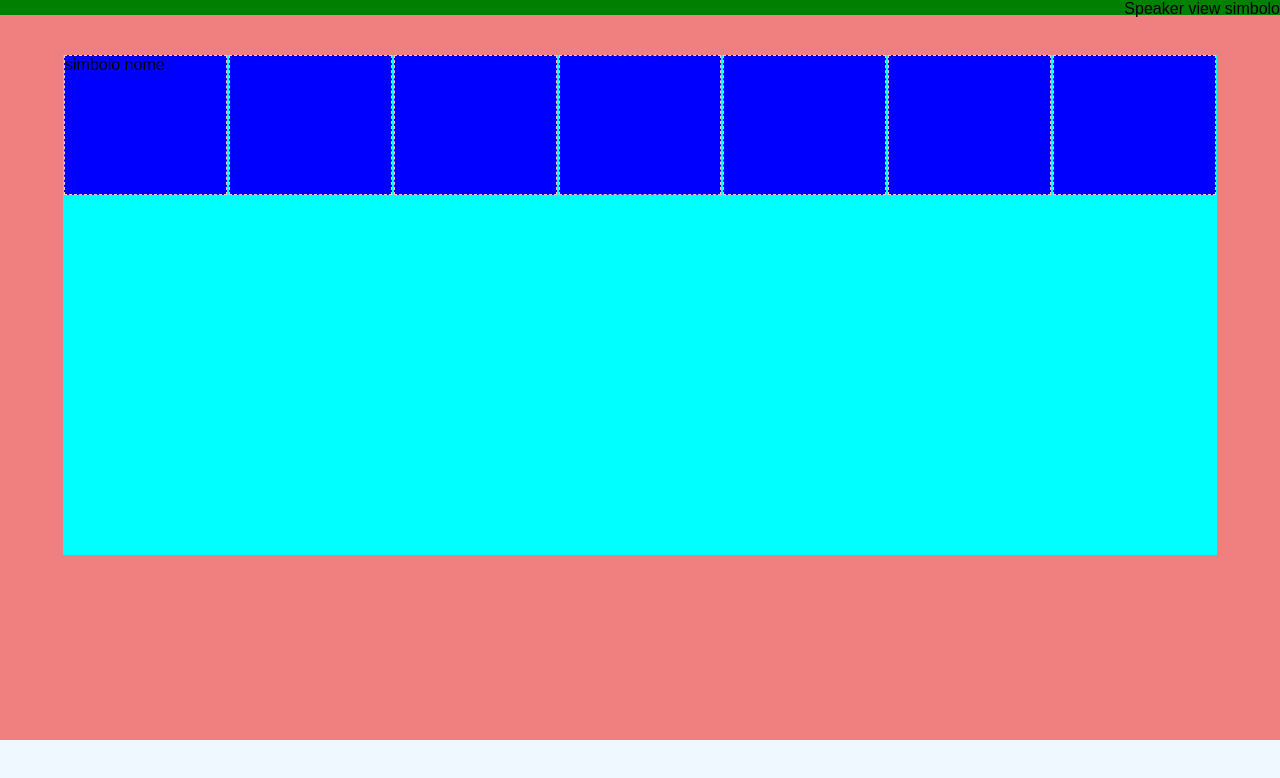
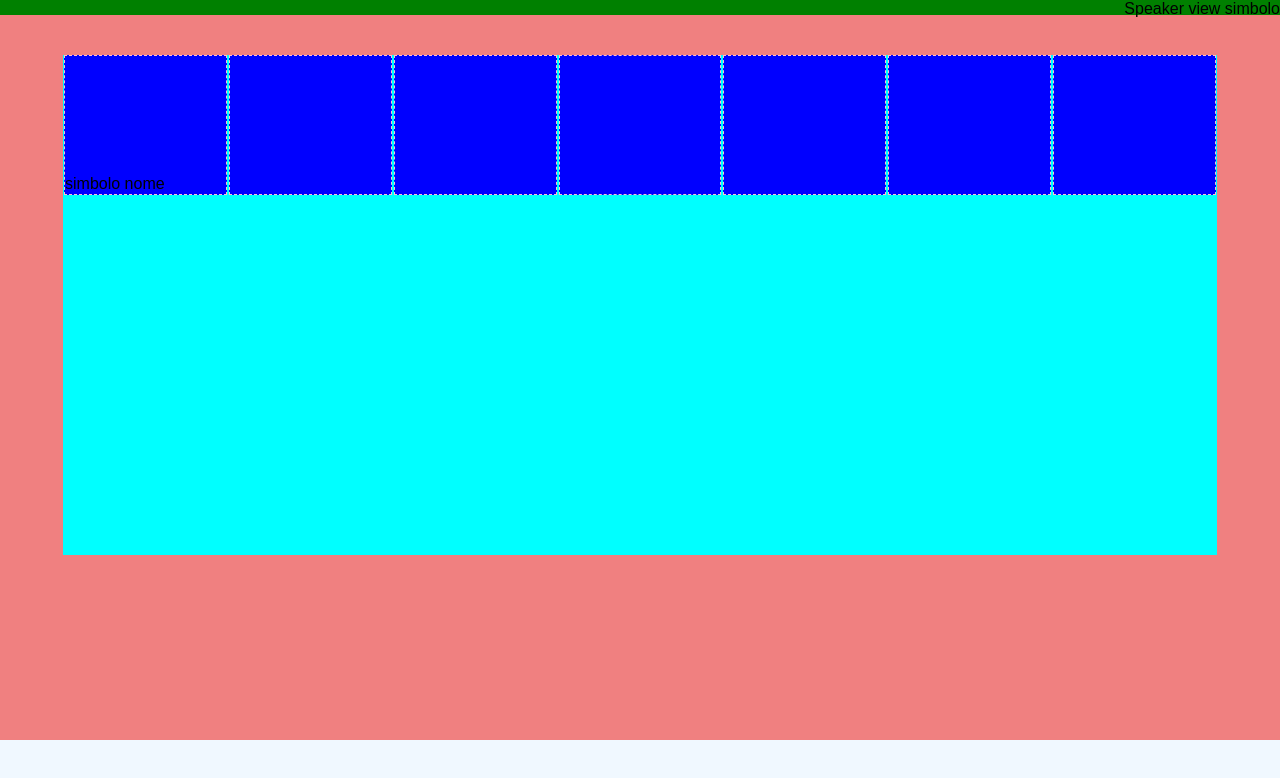
Before and after one commit to Samuelec14/html-css-zoom, a plain HTML site: page index.html in a window 1280 px wide. Drawn offline with Linux system fonts and the light colour scheme.

Commit message:
user camera structure completed

```diff
--- a/css/style.css
+++ b/css/style.css
@@ -41,7 +41,11 @@
 
     /* <!-- USERS CAMERAS SECTION -->
     */
-
+        main section .container .my-row .column-1-7 .user-info{
+            display:inline-block;
+            position: absolute;
+            bottom: 1px;
+        }
 
     main{
         height: calc(100vh - 60px);
@@ -49,6 +53,7 @@
     main section div .column-1-7{
         width: calc((100% / 7) - 2px);
         margin: 0px 1px 7px 1px;
+        position: relative;
     }
     main section .my-row{
         margin-left: -1px;
@@ -63,7 +68,7 @@
     .debug footer{
         background-color: aliceblue;
     }
-    .debug .container div{
+    .debug .container .my-row{
         background-color: aqua;
         height: 500px;
     }
--- a/index.html
+++ b/index.html
@@ -26,13 +26,13 @@
 
             <!-- USERS CAMERAS SECTION -->
             <section>
-                <div class="container debug">
+                <div class="container">
                     <div class="my-row">
                         <div class="column-1-7">
-                            <span>
+                            <div class="user-info">
                                 <span>simbolo</span>
                                 <span>nome</span>
-                            </span>
+                            </div>
                         </div>
                         <div class="column-1-7">
 
```
